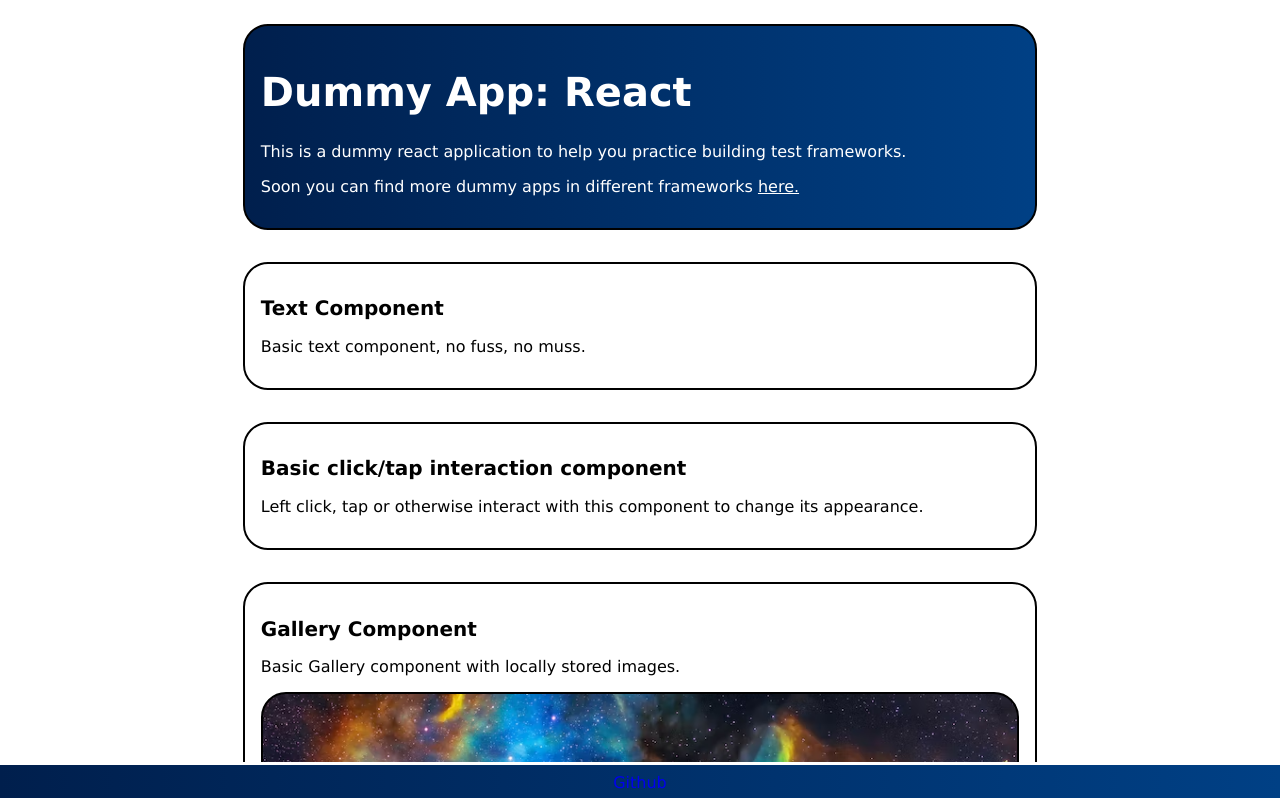
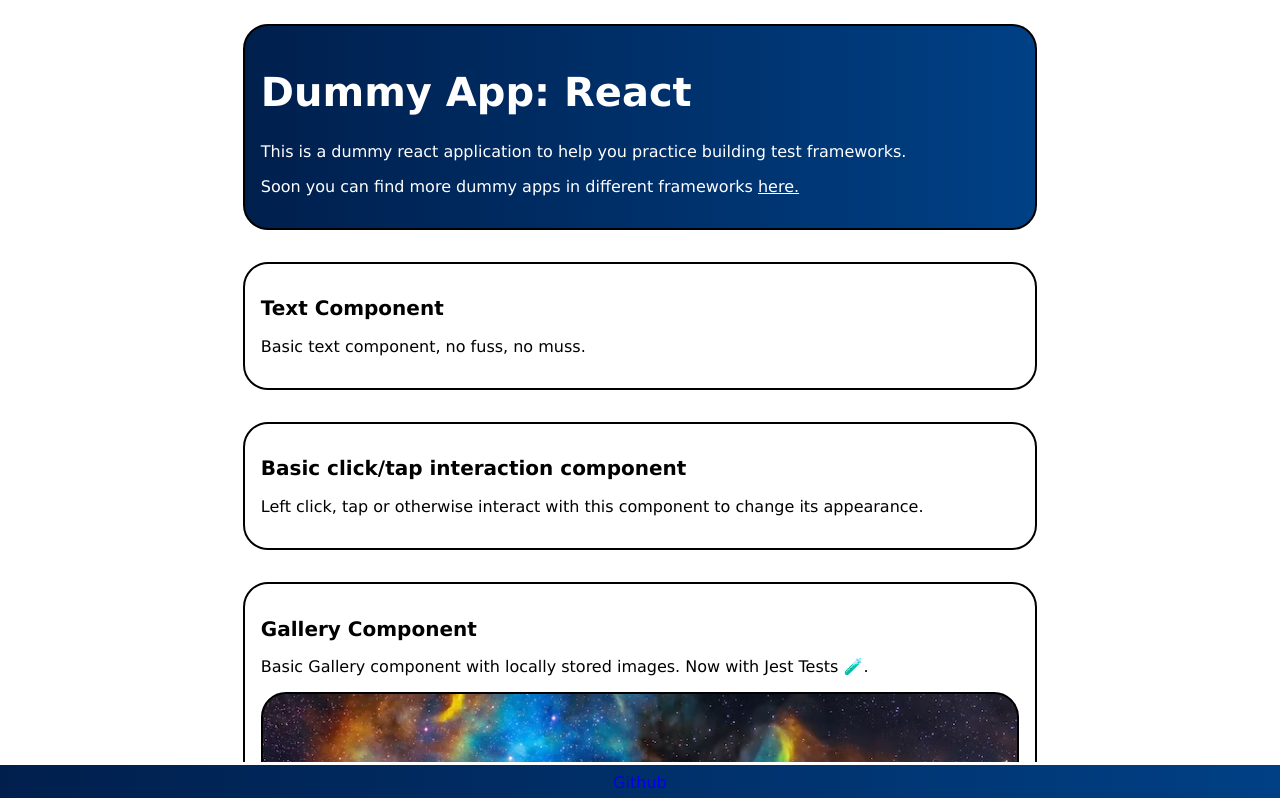
Before and after one commit to steveycee/practice-app-react, a React (Create React App) app: page / in a window 1280 px wide. Shown: the top 798 px of the page. Built offline with nearby package versions, Linux system fonts and the light colour scheme.

Commit message:
chore: test commit for github actions

```diff
--- a/src/components/gallery_component/gallery_component.js
+++ b/src/components/gallery_component/gallery_component.js
@@ -28,7 +28,10 @@ function Gallery() {
   return (
     <div className="tile">
       <h2>Gallery Component</h2>
-      <p>Basic Gallery component with locally stored images.</p>
+      <p>
+        Basic Gallery component with locally stored images. Now with Jest Tests
+        🧪.
+      </p>
       <div className="slider">
         {sliderArr.map((item, index) => {
           return (
```
